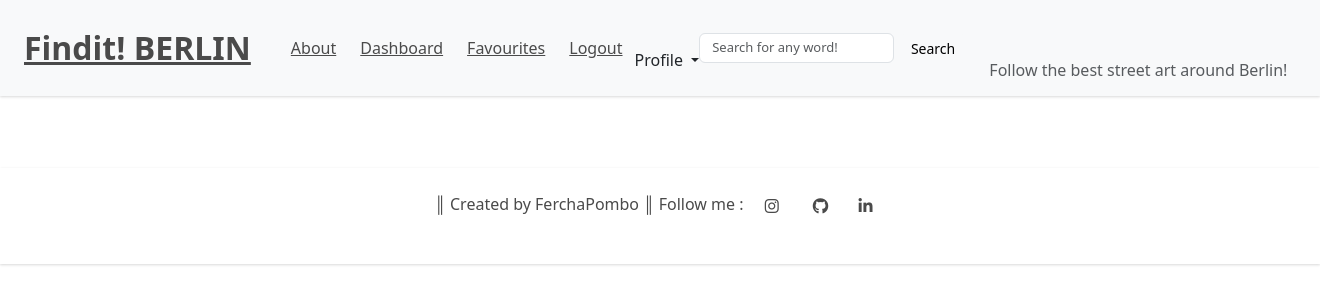
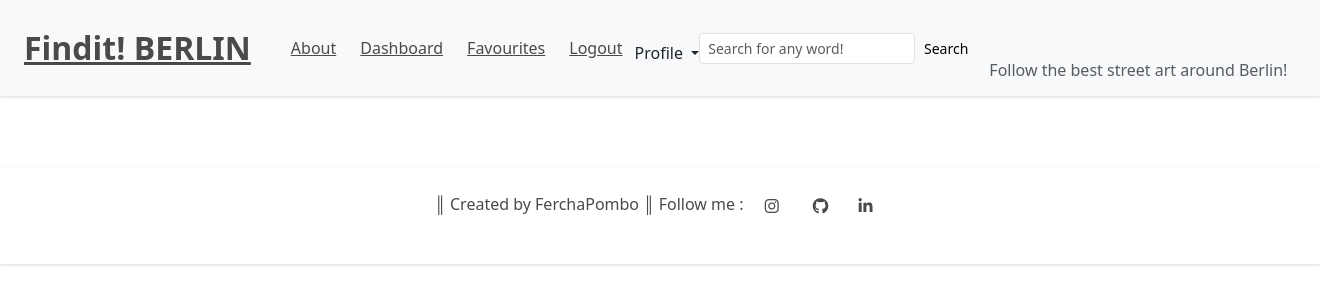
Before and after one commit to FerchaPombo/finditberlin, a Django app: page /about/ in a window 1320 px wide. Shown: the top 300 px of the page. Run offline with Django 3.2, Linux system fonts and the light colour scheme; the visitor is signed in with stand-in values (Sample User, id 1); data that the repository does not hold is empty; parts of the project's set-up code (start-up, migrations or seed data) failed here and were passed over; some libraries are stand-ins or nearby versions.

Commit message:
added new profile pic on about and tried to fix navbar ...

```diff
--- a/about/templates/about.html
+++ b/about/templates/about.html
@@ -6,7 +6,7 @@
     <div class="row">
         <div class="col-4 text-center">
             {% if "placeholder" in about.profile_image.url %}
-            <img src="{% static '/images/ferchaprofile.png' %}" width="75%">
+            <img src="{% static '/images/profilepic.png' %}" width="75%">
             {% else %}
             <img src="{{ about.profile_image.url }}" width="75%">
             {% endif %}
--- a/templates/base.html
+++ b/templates/base.html
@@ -75,11 +75,10 @@
                 <a href="{% url 'account_logout' %}" class="navbar-item is-size-6 has-text-weight-light">
                     Logout
                 </a>
-                <div class="nav-item dropdown is-size-6 has-text-weight-ligh" style="margin-top: 10%;">
-                    <a class="nav-link dropdown-toggle" href="#" id="navbarDropdown" role="button" data-bs-toggle="dropdown" aria-haspopup="true" aria-expanded="false">
+                <div class="nav-item dropdown">
+                    <a class="nav-link dropdown-toggle" href="#" id="navbarDropdown" role="button" data-bs-toggle="dropdown" aria-haspopup="true" aria-expanded="false" style="margin-top:  35px;">
                         Profile
                     </a>
-
                     <div class="dropdown-menu dropdown-menu-end" aria-labelledby="navbarDropdown">
                         {% if user.profile.id %}
                             <a class="dropdown-item" href="{% url 'profile_page' user.profile.id %}">Profile</a>
@@ -87,7 +86,6 @@
                         {% else %}
                             <a class="dropdown-item" href="{% url 'profile_create' %}">Create Profile</a>
                         {% endif %}
-                        <!-- Add other profile-related options here -->
                     </div>
                 </div>
                 {% else %}
@@ -102,10 +100,10 @@
             </div>
             <form class='navbar navbar-expand-lg navbar-light bg-light' role="search" method="POST" action="{% url 'search_bar' %}">
                 {% csrf_token %}
-                <input class="form-control me-2" type="search" placeholder="Search for any word!" aria-label="Search" name="searched" style="max-height: 30px; max-width: 70%; font-size: small;">
+                <input class="form-control form-control-sm" type="search" placeholder="Search for any word!" aria-label="Search" name="searched">
                 <button class="btn  btn-light btn-sm" type="submit">Search</button>
             </form>
-            <span class="navbar-text text-muted navbar-item is-size-6" style="align-items: end; margin-left: auto;">
+            <span class="navbar-text text-muted navbar-item is-size-6">
                 Follow the best street art around Berlin!
             </span>
         </div>
```
Also changed, not shown: README.md, 1 other file. Lines whose indentation alone changed are shown as unchanged.
